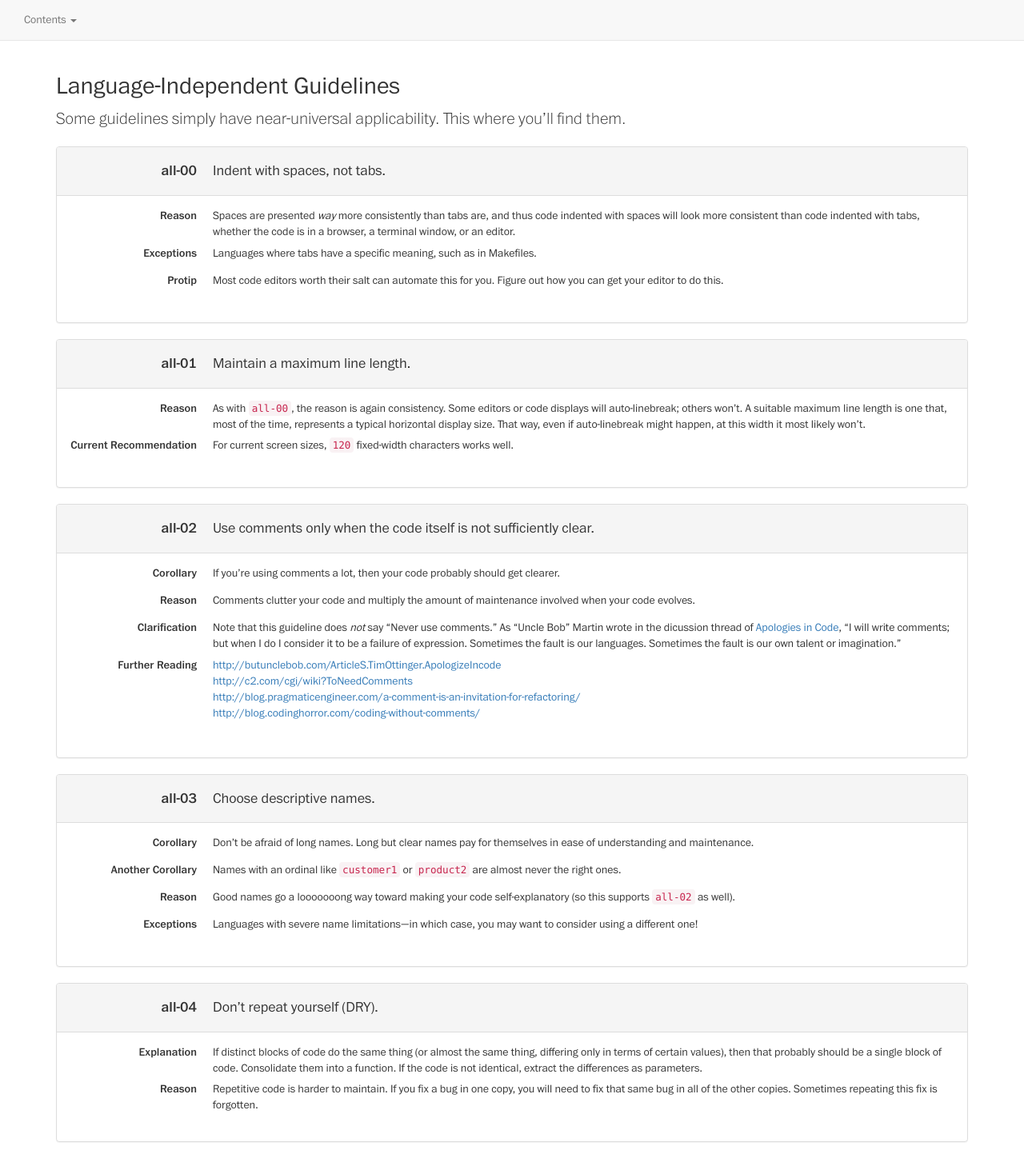
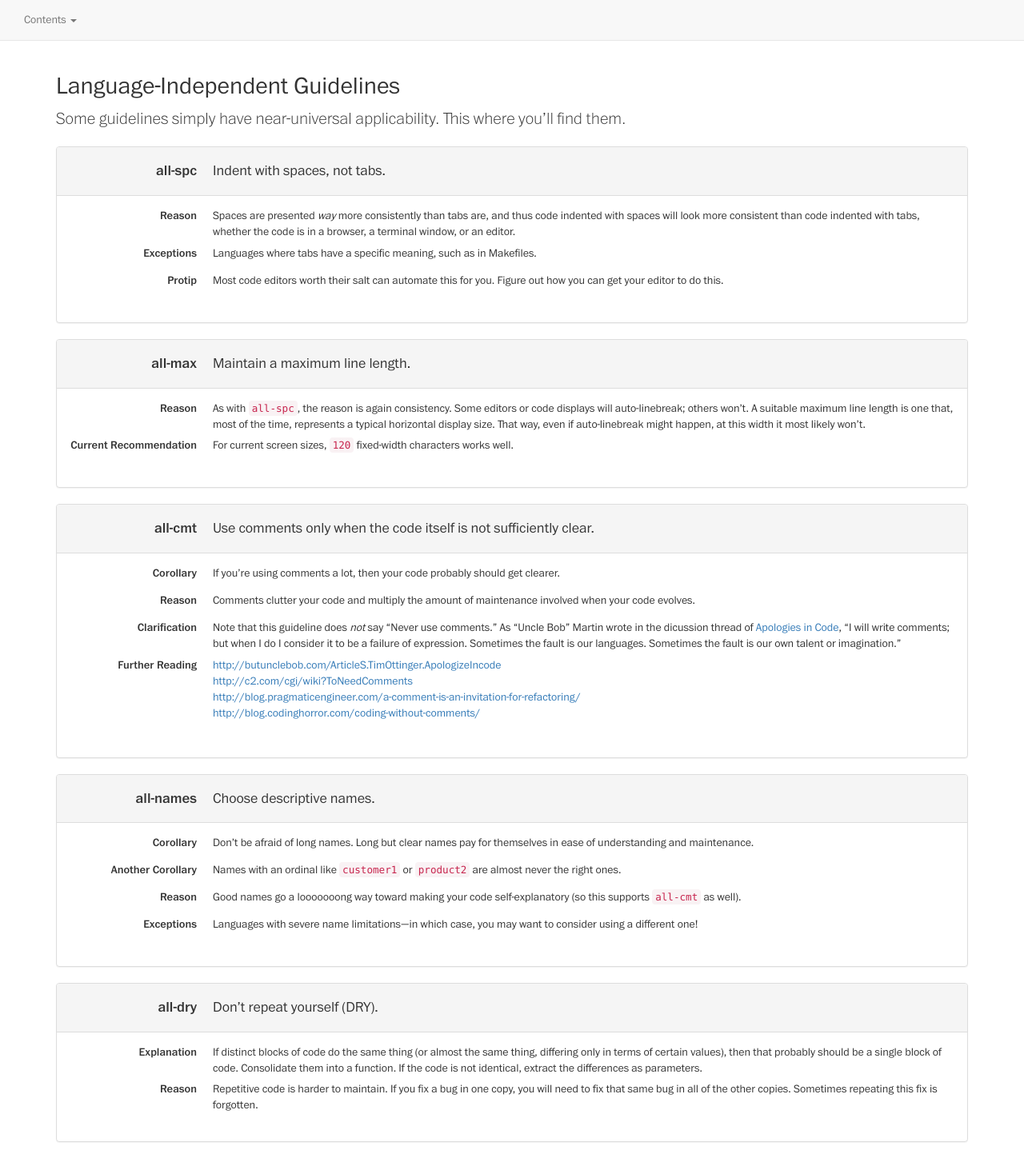
Before and after one commit to lmucs/hacking-guidelines, a Jekyll site: the page built from all/index.html, in a window 1280 px wide. Shown: the whole page at 80% size. Built offline with Jekyll 4.4.1, drawn with Linux system fonts in a browser that asks for light colours.

Commit message:
Switch to non-numeric identifiers.

```diff
--- a/all/index.html
+++ b/all/index.html
@@ -9,10 +9,10 @@ layout: default
   Some guidelines simply have near-universal applicability. This where you’ll find them.
 </p>
 
-<div class="panel panel-default">
+<div class="panel panel-default" id="all-spc">
   <div class="panel-heading">
     <dl class="dl-horizontal">
-      <dt><h4>all-00</h4></dt>
+      <dt><h4>all-spc</h4></dt>
       <dd><h4>Indent with spaces, not tabs.</h4></dd>
     </dl>
   </div>
@@ -39,10 +39,10 @@ layout: default
   </div>
 </div>
 
-<div class="panel panel-default">
+<div class="panel panel-default" id="all-max">
   <div class="panel-heading">
     <dl class="dl-horizontal">
-      <dt><h4>all-01</h4></dt>
+      <dt><h4>all-max</h4></dt>
       <dd><h4>Maintain a maximum line length.</h4></dd>
     </dl>
   </div>
@@ -50,7 +50,8 @@ layout: default
     <dl class="dl-horizontal">
       <dt>Reason</dt>
       <dd>
-        As with <code>all-00</code>, the reason is again consistency. Some editors or code displays will auto-linebreak;
+        As with <a href="#all-spc"><code>all-spc</code></a>, the reason is again consistency.
+        Some editors or code displays will auto-linebreak;
         others won’t. A suitable maximum line length is one that, most of the time, represents a typical horizontal
         display size. That way, even if auto-linebreak might happen, at this width it most likely won’t.
       </dd>
@@ -63,10 +64,10 @@ layout: default
   </div>
 </div>
 
-<div class="panel panel-default">
+<div class="panel panel-default" id="all-cmt">
   <div class="panel-heading">
     <dl class="dl-horizontal">
-      <dt><h4>all-02</h4></dt>
+      <dt><h4>all-cmt</h4></dt>
       <dd><h4>Use comments only when the code itself is not sufficiently clear.</h4></dd>
     </dl>
   </div>
@@ -103,10 +104,10 @@ layout: default
   </div>
 </div>
 
-<div class="panel panel-default">
+<div class="panel panel-default" id="all-names">
   <div class="panel-heading">
     <dl class="dl-horizontal">
-      <dt><h4>all-03</h4></dt>
+      <dt><h4>all-names</h4></dt>
       <dd><h4>Choose descriptive names.</h4></dd>
     </dl>
   </div>
@@ -126,8 +127,8 @@ layout: default
 
       <dt>Reason</dt>
       <dd>
-        Good names go a looooooong way toward making your code self-explanatory (so this supports <code>all-02</code>
-        as well).
+        Good names go a looooooong way toward making your code self-explanatory (so this supports
+        <a href="#all-cmt"><code>all-cmt</code></a> as well).
       </dd>
 
       <dt>Exceptions</dt>
@@ -138,10 +139,10 @@ layout: default
   </div>
 </div>
 
-<div class="panel panel-default">
+<div class="panel panel-default" id="all-dry">
   <div class="panel-heading">
     <dl class="dl-horizontal">
-      <dt><h4>all-04</h4></dt>
+      <dt><h4>all-dry</h4></dt>
       <dd><h4>Don’t repeat yourself (DRY).</h4></dd>
     </dl>
   </div>
```
Also changed, not shown: curly/index.html (+6 -6 lines).
